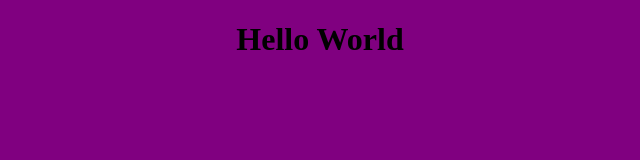
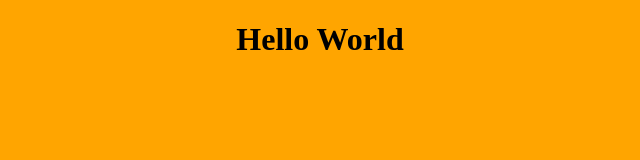
Before and after one commit to mxzmd/mintwab.gethub.io, a plain HTML site: page index.html in a window 1280 px wide. Shown: the whole page, without its empty margins (320-960 px from the left). Drawn offline with Linux system fonts and the light colour scheme.

Commit message:
Update style.css

```diff
--- a/style.css
+++ b/style.css
@@ -1,5 +1,5 @@
 body {
-	background-color: purple;
+	background-color: orange;
 }
 
 h1 {
```
